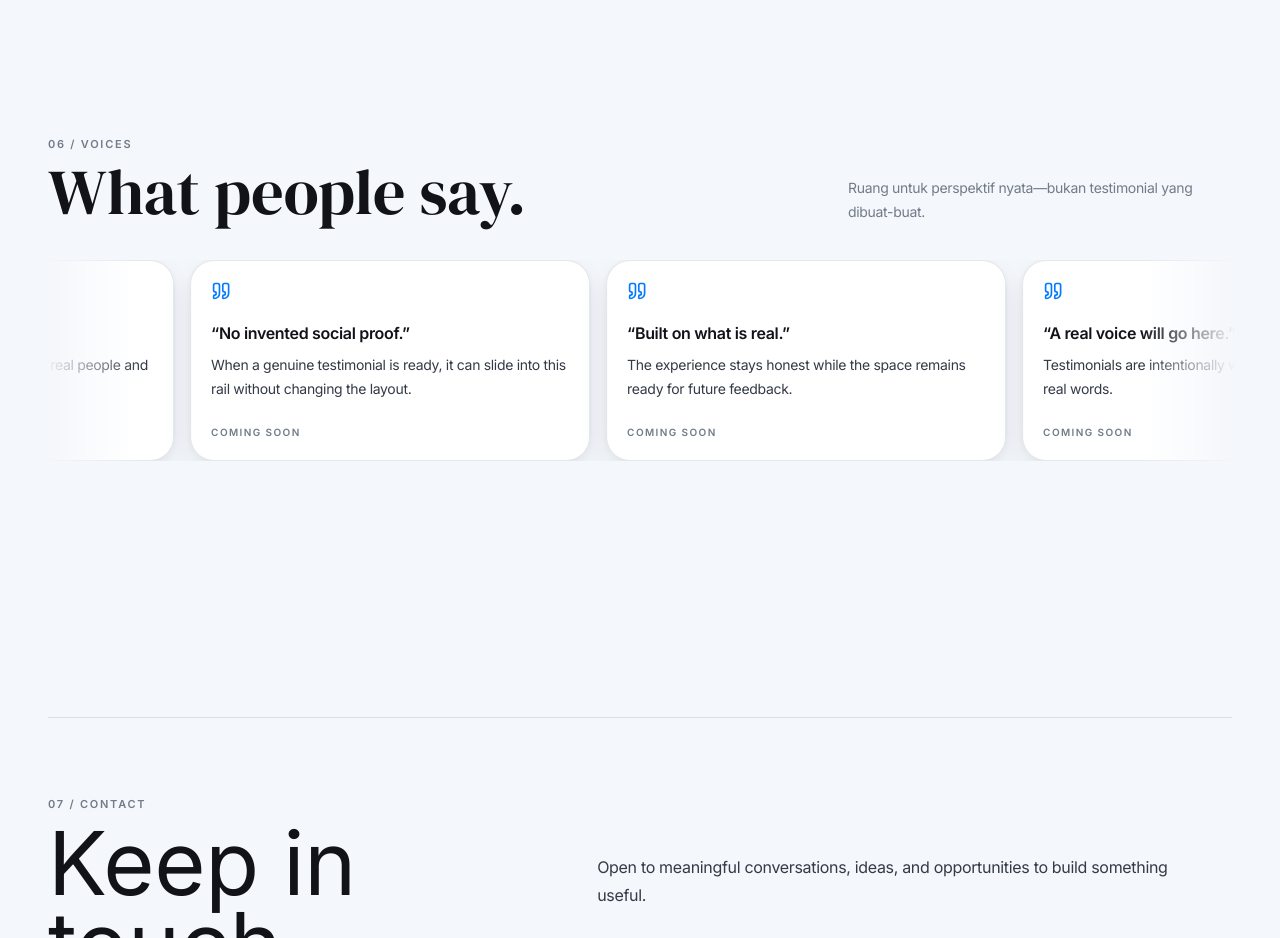
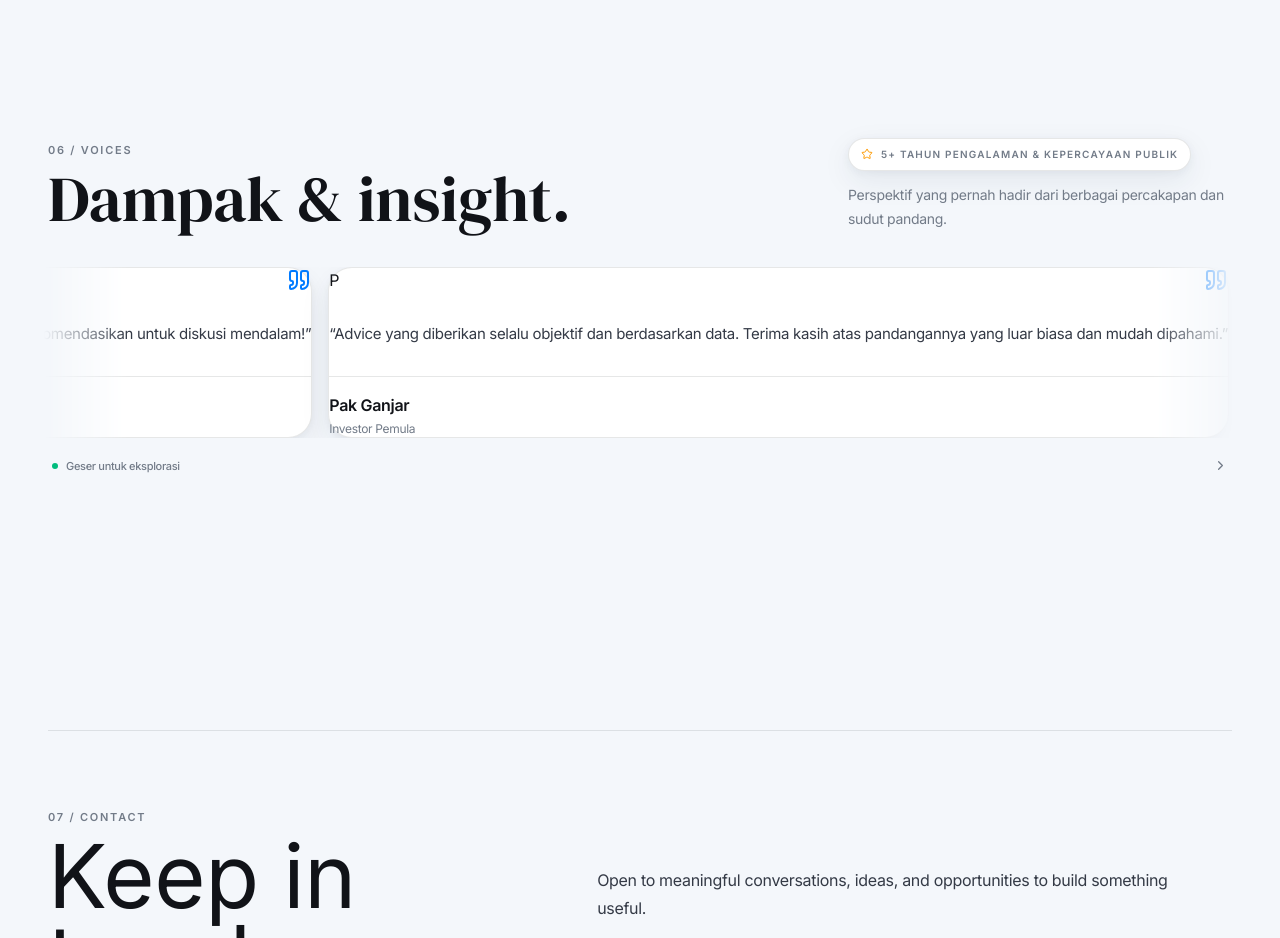
Before and after one commit to LionerHakim/JRHs, a React (Vite) app: page / in a window 1280 px wide. Shown: the part 4880-5818 px from the top of the page. Built offline with nearby package versions, Linux system fonts and the light colour scheme; no server answers.

Commit message:
restore: bring back original testimonial data with refined rail

```diff
--- a/src/components/Testimonials.tsx
+++ b/src/components/Testimonials.tsx
@@ -1,39 +1,69 @@
-import { Quote } from 'lucide-react';
+import { ChevronRight, Quote, Star } from 'lucide-react';
 import { motion, useReducedMotion } from 'motion/react';
+import { useState } from 'react';
 
-const items = [
-  { title: 'A real voice will go here.', body: 'Testimonials are intentionally waiting for real people and real words.', meta: 'Coming Soon' },
-  { title: 'No invented social proof.', body: 'When a genuine testimonial is ready, it can slide into this rail without changing the layout.', meta: 'Coming Soon' },
-  { title: 'Built on what is real.', body: 'The experience stays honest while the space remains ready for future feedback.', meta: 'Coming Soon' },
+const testimonials = [
+  { name: 'Pak Jokowi', role: 'Pengusaha', text: 'Insight dari Mas Jefri sangat membantu saya memahami arah pasar dengan lebih jernih. Sangat direkomendasikan untuk diskusi mendalam!' },
+  { name: 'Pak Ganjar', role: 'Investor Pemula', text: 'Advice yang diberikan selalu objektif dan berdasarkan data. Terima kasih atas pandangannya yang luar biasa dan mudah dipahami.' },
+  { name: 'Bu Mega', role: 'Profesional', text: 'Sangat menginspirasi! Cara pandangnya terhadap ekonomi makro mengubah cara saya mengelola keuangan dan berinvestasi.' },
+  { name: 'Pak Prabowo', role: 'Mahasiswa Ekonomi', text: 'Diskusi yang sangat berbobot. Banyak insight baru yang saya dapatkan tentang psikologi pasar dan perilaku manusia.' },
 ];
 
 export default function Testimonials() {
   const reduceMotion = useReducedMotion();
-  const loop = [...items, ...items];
+  const [paused, setPaused] = useState(false);
+  const loop = [...testimonials, ...testimonials];
+
   return (
     <section id="testimonials" className="section-shell overflow-hidden" aria-labelledby="testimonials-title">
       <div className="mx-auto max-w-7xl">
-        <div className="flex flex-col gap-3 sm:flex-row sm:items-end sm:justify-between">
+        <div className="flex flex-col gap-5 sm:flex-row sm:items-end sm:justify-between">
           <div>
             <p className="eyebrow">06 / Voices</p>
-            <h2 id="testimonials-title" className="display-title">What people say.</h2>
+            <h2 id="testimonials-title" className="display-title">Dampak & insight.</h2>
           </div>
-          <p className="max-w-sm text-sm leading-6 text-[var(--color-muted)]">Ruang untuk perspektif nyata—bukan testimonial yang dibuat-buat.</p>
+          <div className="max-w-sm">
+            <div className="inline-flex items-center gap-2 rounded-full border border-[var(--color-line)] bg-[var(--color-paper)] px-3 py-2 text-[10px] font-semibold uppercase tracking-[.12em] text-[var(--color-muted)] shadow-[var(--shadow-soft)]">
+              <Star size={12} className="text-amber-500" aria-hidden="true" /> 5+ Tahun Pengalaman & Kepercayaan Publik
+            </div>
+            <p className="mt-3 text-sm leading-6 text-[var(--color-muted)]">Perspektif yang pernah hadir dari berbagai percakapan dan sudut pandang.</p>
+          </div>
         </div>
       </div>
 
-      <div className="relative mt-9 -mx-1 overflow-hidden [mask-image:linear-gradient(to_right,transparent,black_8%,black_92%,transparent)]" aria-label="Testimonial carousel">
-        <motion.div className="flex w-max gap-4 pr-4" animate={reduceMotion ? undefined : { x: ['0%', '-50%'] }} transition={reduceMotion ? undefined : { duration: 32, ease: 'linear', repeat: Infinity }}>
+      <div
+        className="relative mt-9 -mx-1 overflow-hidden [mask-image:linear-gradient(to_right,transparent,black_7%,black_93%,transparent)]"
+        aria-label="Testimonial carousel"
+        onMouseEnter={() => setPaused(true)}
+        onMouseLeave={() => setPaused(false)}
+        onTouchStart={() => setPaused(true)}
+        onTouchEnd={() => setPaused(false)}
+      >
+        <motion.div
+          className="flex w-max gap-4 pr-4"
+          animate={reduceMotion || paused ? undefined : { x: ['0%', '-50%'] }}
+          transition={reduceMotion || paused ? undefined : { duration: 36, ease: 'linear', repeat: Infinity }}
+        >
           {loop.map((item, index) => (
-            <article key={`${item.title}-${index}`} className="ios-tile w-[min(82vw,25rem)] shrink-0 p-5 sm:w-[25rem]">
-              <Quote size={20} className="text-[var(--color-accent)]" aria-hidden="true" />
-              <p className="mt-5 text-base font-semibold leading-6 text-[var(--color-ink)]">“{item.title}”</p>
-              <p className="mt-2 text-sm leading-6 text-[var(--color-text)]">{item.body}</p>
-              <p className="mt-6 text-[10px] font-semibold uppercase tracking-[.14em] text-[var(--color-muted)]">{item.meta}</p>
+            <article key={`${item.name}-${index}`} className="testimonial-card ios-tile">
+              <div className="flex items-start justify-between gap-4">
+                <span className="testimonial-avatar" aria-hidden="true">{item.name.charAt(0)}</span>
+                <Quote size={24} className="text-[var(--color-accent)]" aria-hidden="true" />
+              </div>
+              <p className="mt-7 flex-1 text-[15px] leading-7 text-[var(--color-text)]">“{item.text}”</p>
+              <div className="mt-7 border-t border-[var(--color-line)] pt-4">
+                <p className="font-semibold text-[var(--color-ink)]">{item.name}</p>
+                <p className="mt-1 text-xs text-[var(--color-muted)]">{item.role}</p>
+              </div>
             </article>
           ))}
         </motion.div>
       </div>
+
+      <div className="mx-auto mt-5 flex max-w-7xl items-center justify-between px-1 text-[11px] font-medium text-[var(--color-muted)]">
+        <span className="inline-flex items-center gap-2"><span className="h-1.5 w-1.5 rounded-full bg-emerald-500" aria-hidden="true" /> Geser untuk eksplorasi</span>
+        <ChevronRight size={15} aria-hidden="true" />
+      </div>
     </section>
   );
 }
```
